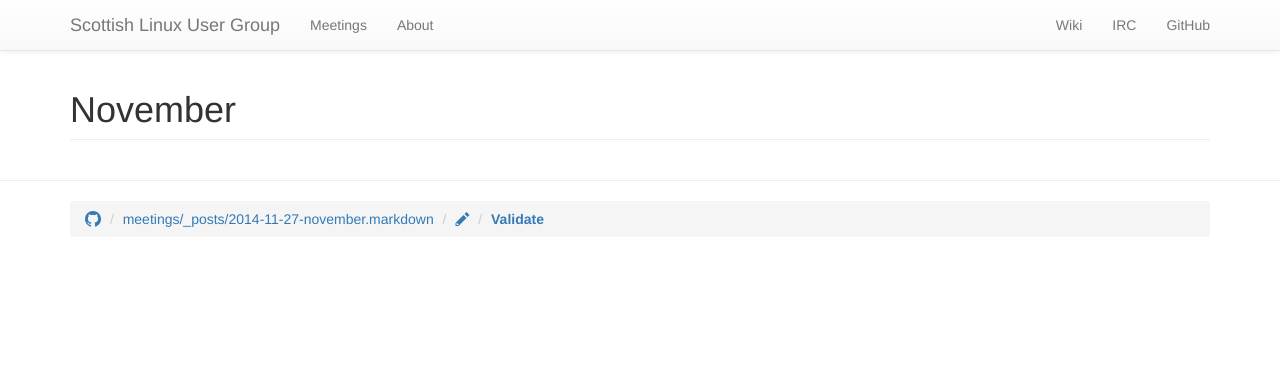
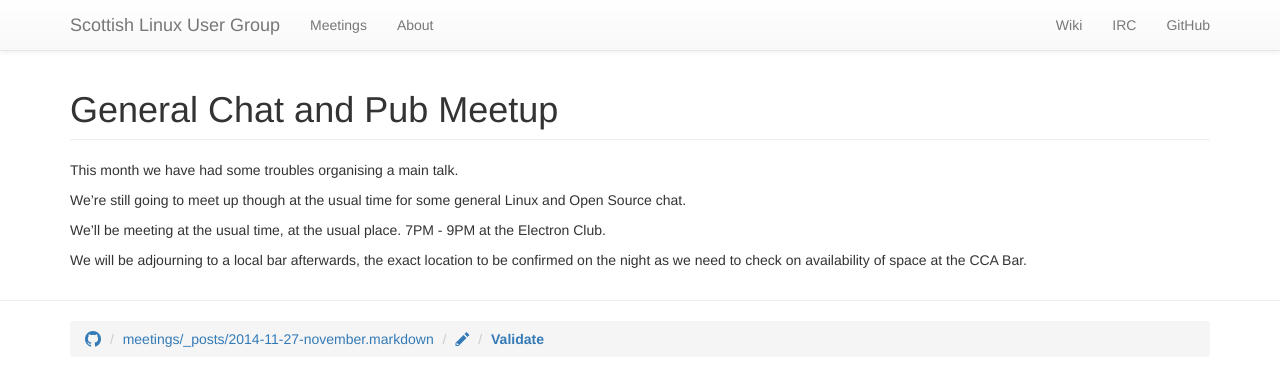
Before and after one commit to ScotLUG/scotlug.github.io, a Jekyll site: the page built from meetings/_posts/2014-11-27-november.markdown, in a window 1280 px wide. Shown: the top 386 px of the page. Built offline with Jekyll 4.4.1, drawn with Linux system fonts in a browser that asks for light colours.

Commit message:
Add November meeting message
http://www.scotlug.org.uk/wiki/2014-11-27

```diff
--- a/meetings/_posts/2014-11-27-november.markdown
+++ b/meetings/_posts/2014-11-27-november.markdown
@@ -1,2 +1,11 @@
 ---
+title: General Chat and Pub Meetup
 ---
+
+This month we have had some troubles organising a main talk.
+
+We're still going to meet up though at the usual time for some general Linux and Open Source chat.
+
+We'll be meeting at the usual time, at the usual place. 7PM - 9PM at the Electron Club.
+
+We will be adjourning to a local bar afterwards, the exact location to be confirmed on the night as we need to check on availability of space at the CCA Bar.
```
